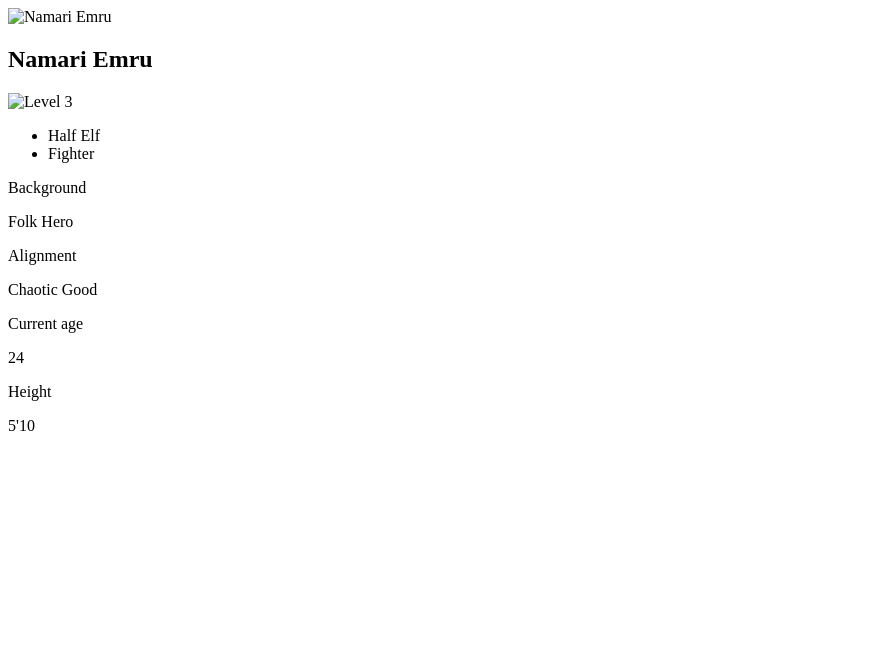
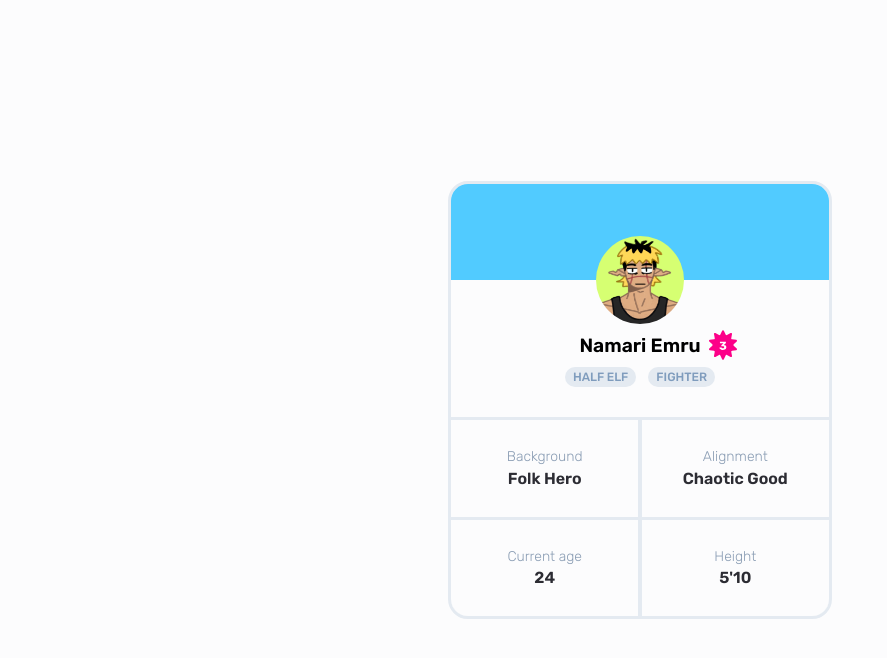
Before and after one commit to noyamirai/dndsheet, a plain HTML site: page index.html in a window 1280 px wide. Shown: the whole page, without its empty margins (0-887 px from the left). Drawn offline with Linux system fonts and the light colour scheme; the site is published under a folder, as on GitHub Pages, so addresses that start at the root find nothing.

Commit message:
fix: urls

```diff
--- a/index.html
+++ b/index.html
@@ -12,21 +12,21 @@
       rel="stylesheet"
     />
 
-    <link rel="stylesheet" href="/styles/reset.css" />
-    <link rel="stylesheet" href="/styles/style.css" />
+    <link rel="stylesheet" href="./styles/reset.css" />
+    <link rel="stylesheet" href="./styles/style.css" />
   </head>
   <body>
     <main>
       <section class="profile">
         <header>
           <picture class="profile__picture">
-            <img src="/images/namari_emru.png" alt="Namari Emru" />
+            <img src="./images/namari_emru.png" alt="Namari Emru" />
           </picture>
 
           <div class="heading">
             <h1>Namari Emru</h1>
             <span class="level"
-              ><img src="/images/level.svg" alt="Level 3"
+              ><img src="./images/level.svg" alt="Level 3"
             /></span>
           </div>
 
```
